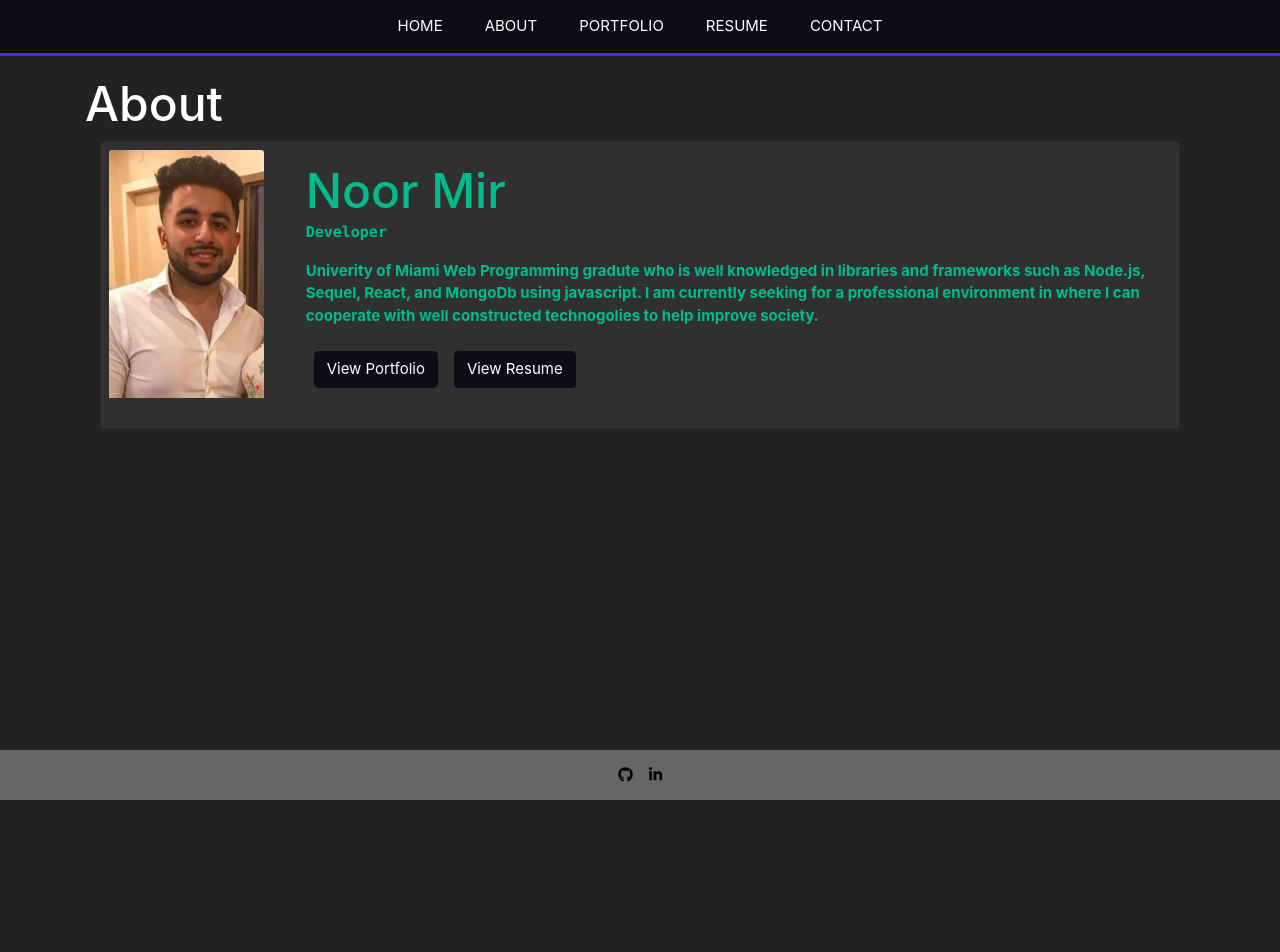
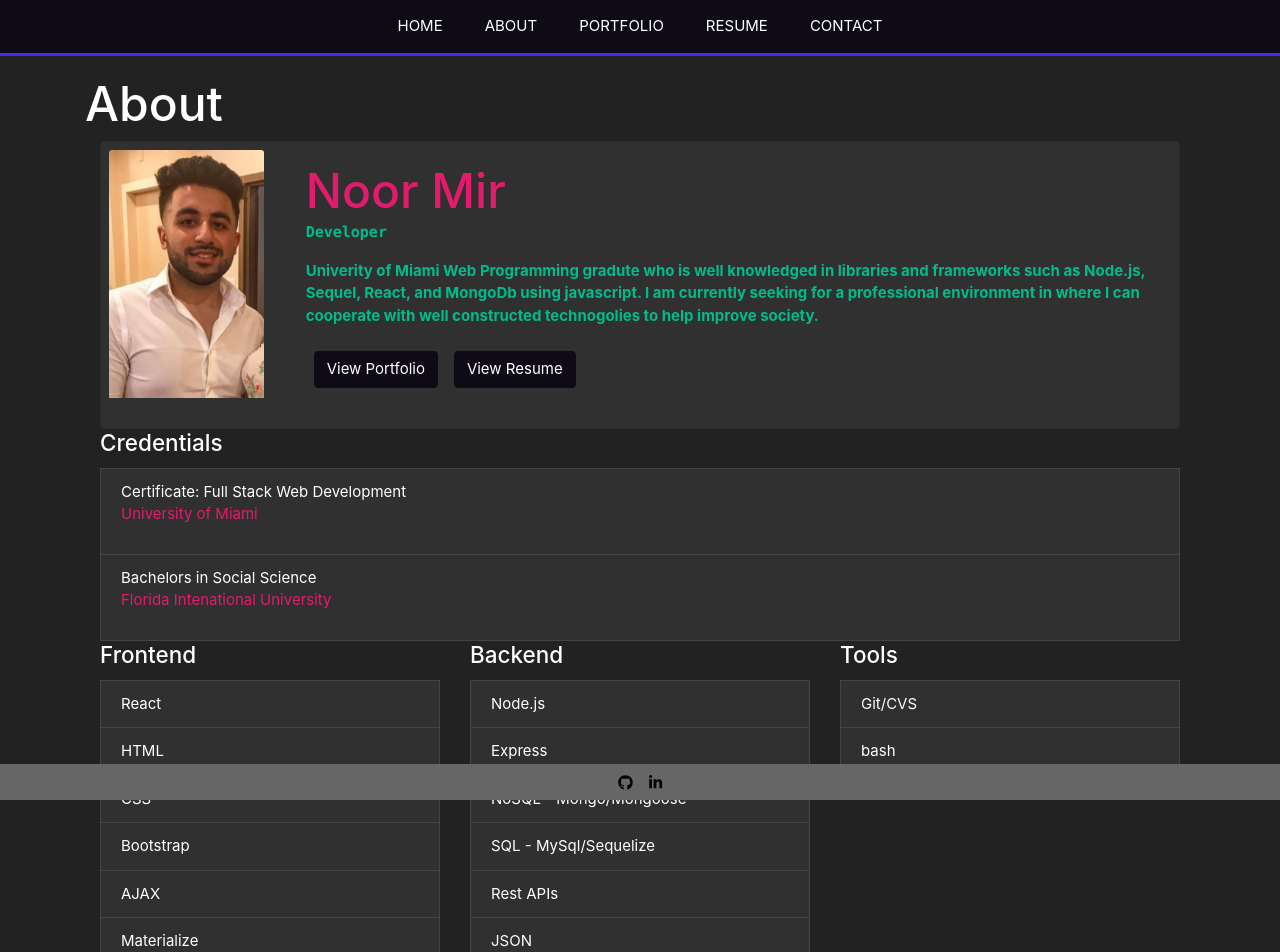
Before and after one commit to noormir1295/React-Portfolio, a React (Create React App) app: page /about in a window 1280 px wide. Shown: the top 952 px of the page. Before the commit the page ends 800 px from the top, so only its background shows below. Built offline with nearby package versions, Linux system fonts and the light colour scheme.

Commit message:
finishing skills card

```diff
--- a/src/Pages/About/index.js
+++ b/src/Pages/About/index.js
@@ -4,6 +4,8 @@ import { Container } from "reactstrap";
 import Header from "../../components/Header";
 import AboutCard from "../../components/AboutCard";
 import Footer from "../../components/Footer";
+import CredCard from "../../components/CredCard";
+import SkillsCard from "../../components/SkillsCard";
 
 function About() {
     return (
@@ -11,6 +13,8 @@ function About() {
             <Header />
             <h1>About</h1>
             <AboutCard />
+            <CredCard />
+            <SkillsCard />
             <Footer/>
         </Container>
     )
--- a/src/components/CredCard/index.js
+++ b/src/components/CredCard/index.js
@@ -19,14 +19,30 @@ return (
       <Row>
         <Col>
           <CardTitle>
-          <h4>Credentials</h4>
+            <h4> Credentials </h4>
           </CardTitle>
+          <ListGroup>
+            <CardText>
+              {data.map((cred, index) => {
+                return (
+                  <ListGroupItem key={index} value={cred}>
+                    <p>
+                      {cred.type}
+                      <br />
+                      <a href={cred.link} className="link-color">
+                        {" "}
+                        {cred.cred}
+                      </a>
+                    </p>
+                  </ListGroupItem>
+                );
+              })}
+            </CardText>
+          </ListGroup>
         </Col>
       </Row>
     </Container>
   );
-
-
 }
 
 export default CredCard;
--- a/src/components/CredCard/style.css
+++ b/src/components/CredCard/style.css
@@ -0,0 +1,4 @@
+.link-color {
+  /* color: #e31b6d !important; */
+  color: #e31b6d !important;
+}
--- a/src/components/Footer/style.css
+++ b/src/components/Footer/style.css
@@ -1,7 +1,7 @@
 .footer {
   /* set text properties */
   background-color: #666;
-  height: 50px;
+  height: 36px;
 }
 .nav-link {
   /* pull off padding to vertically center links */
--- /dev/null
+++ b/src/components/SkillsCard/index.js
@@ -0,0 +1,43 @@
+import React from 'react';
+import {
+  Card,
+  CardTitle,
+  CardText,
+  Col,
+  Row,
+  ListGroup,
+  ListGroupItem,
+  Container,
+} from "reactstrap";
+import data from "../../data/skills.json"
+
+function SkillsCard() {
+    return (
+        <Container>
+            <Row>
+                {data.map((type) => {
+                    return(
+                        <Col>
+                        <CardTitle>
+                    <h4>{type.category}</h4>
+                        </CardTitle>
+                        <ListGroup>
+                            <CardText>
+                            {type.skills.map((item)=> {
+                                return(
+                                    <ListGroupItem key={item}>
+                                        {item}
+                                    </ListGroupItem>
+                                )
+                            })}
+                            </CardText>
+                        </ListGroup>
+                        </Col>
+                    )
+                })}
+             </Row>
+        </Container>
+    )
+}
+
+export default  SkillsCard;
--- a/src/data/skills.json
+++ b/src/data/skills.json
@@ -18,9 +18,9 @@
           "Node.js",
           "Express",
           "NoSQL - Mongo/Mongoose",
-          "SQL - Oracle/MySql/Sequelize",
+          "SQL - MySql/Sequelize",
           "Rest APIs",
-          "JSON/XML"
+          "JSON"
       ]
     },
      {
```
Lines whose indentation alone changed are shown as unchanged.
